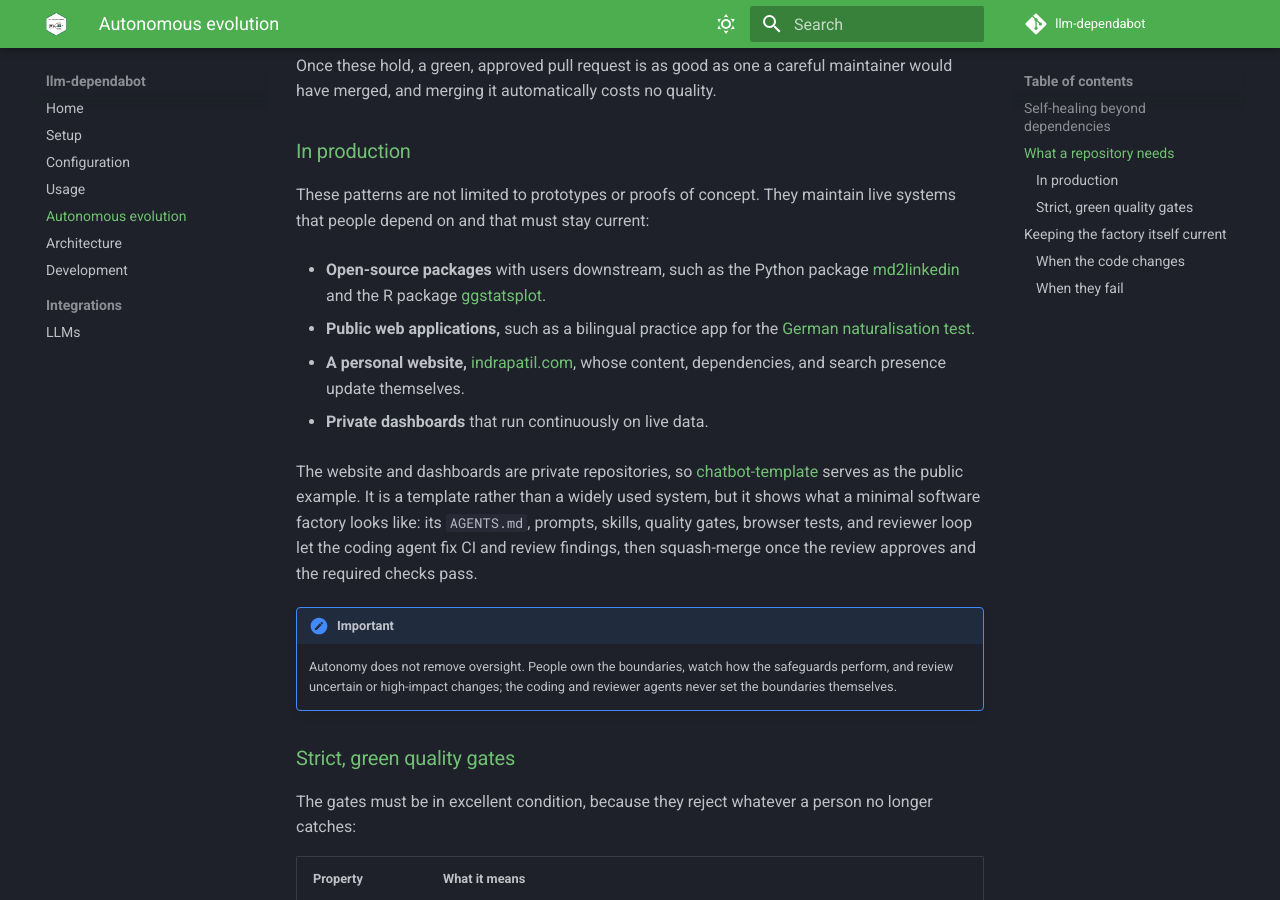
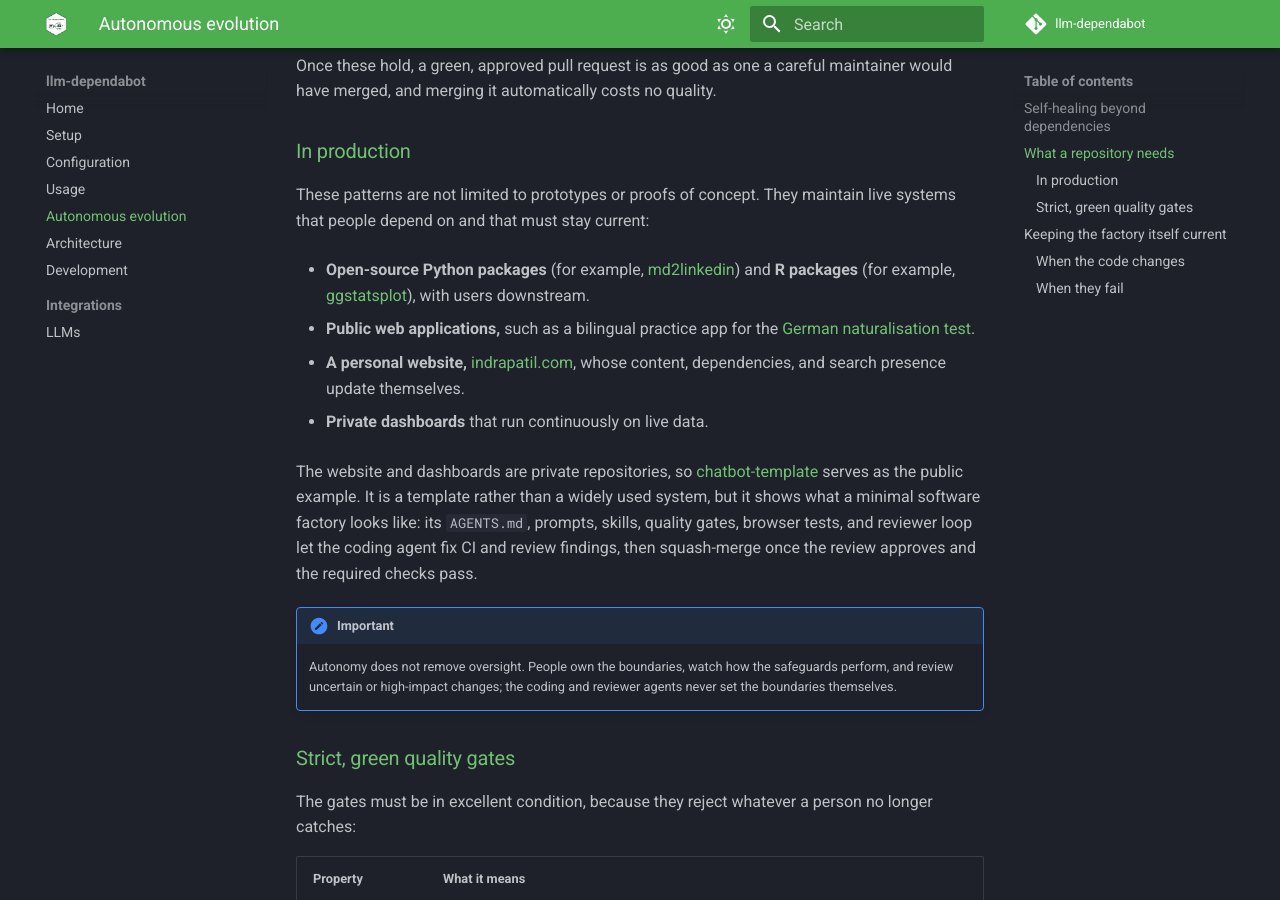
Before and after one commit to IndrajeetPatil/llm-dependabot, an MkDocs documentation site: the page built from docs/autonomy.md, in a window 1280 px wide and 900 px high, scrolled down 2429 px. Built offline with MkDocs 1.6.1 and Material for MkDocs 9.7.7, drawn with Linux system fonts in a browser that asks for light colours; comment, search, counter and statistics services are not loaded.

Commit message:
docs(autonomy): list python and r packages as separate examples

```diff
--- a/docs/autonomy.md
+++ b/docs/autonomy.md
@@ -89,9 +89,11 @@ maintainer would have merged, and merging it automatically costs no quality.
 These patterns are not limited to prototypes or proofs of concept. They
 maintain live systems that people depend on and that must stay current:
 
-- **Open-source packages** with users downstream, such as the Python
-  package [md2linkedin](https://github.com/IndrajeetPatil/md2linkedin) and the R
-  package [ggstatsplot](https://github.com/IndrajeetPatil/ggstatsplot).
+- **Open-source Python packages** (for example,
+  [md2linkedin](https://github.com/IndrajeetPatil/md2linkedin)) and **R
+  packages** (for example,
+  [ggstatsplot](https://github.com/IndrajeetPatil/ggstatsplot)), with users
+  downstream.
 
 - **Public web applications,** such as a bilingual practice app for the
   [German naturalisation test](https://www.indrapatil.com/einbuergerungstest/).
```
